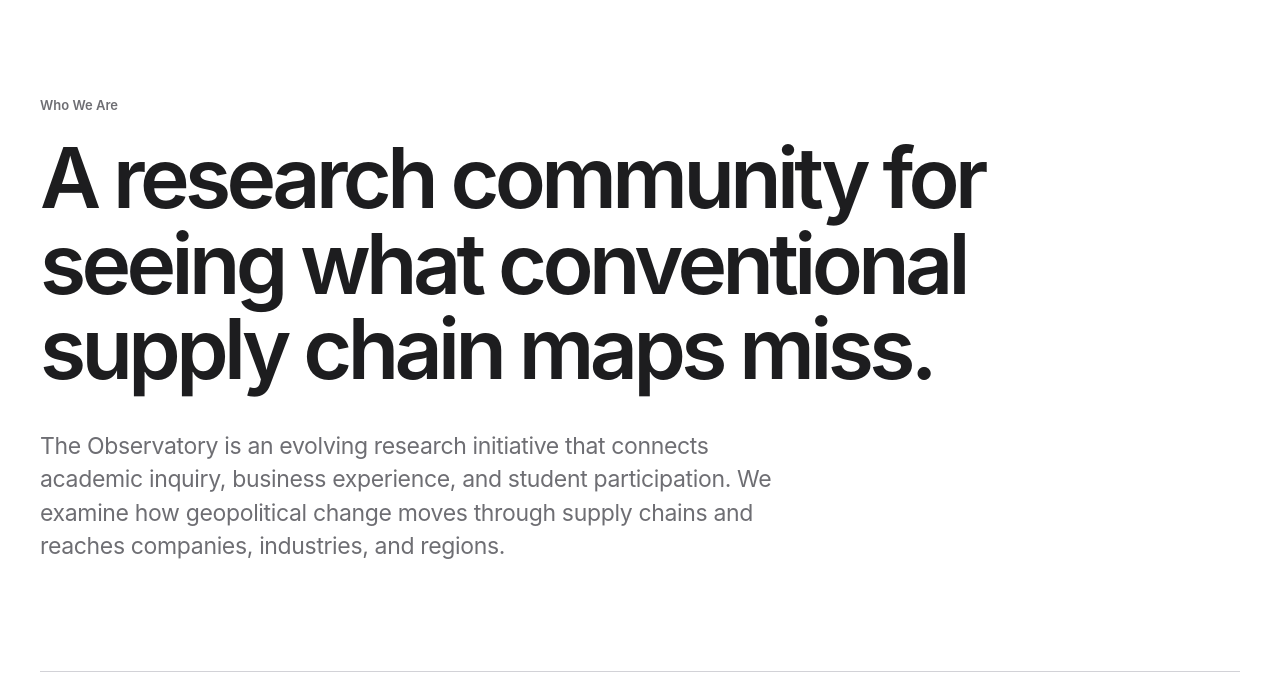
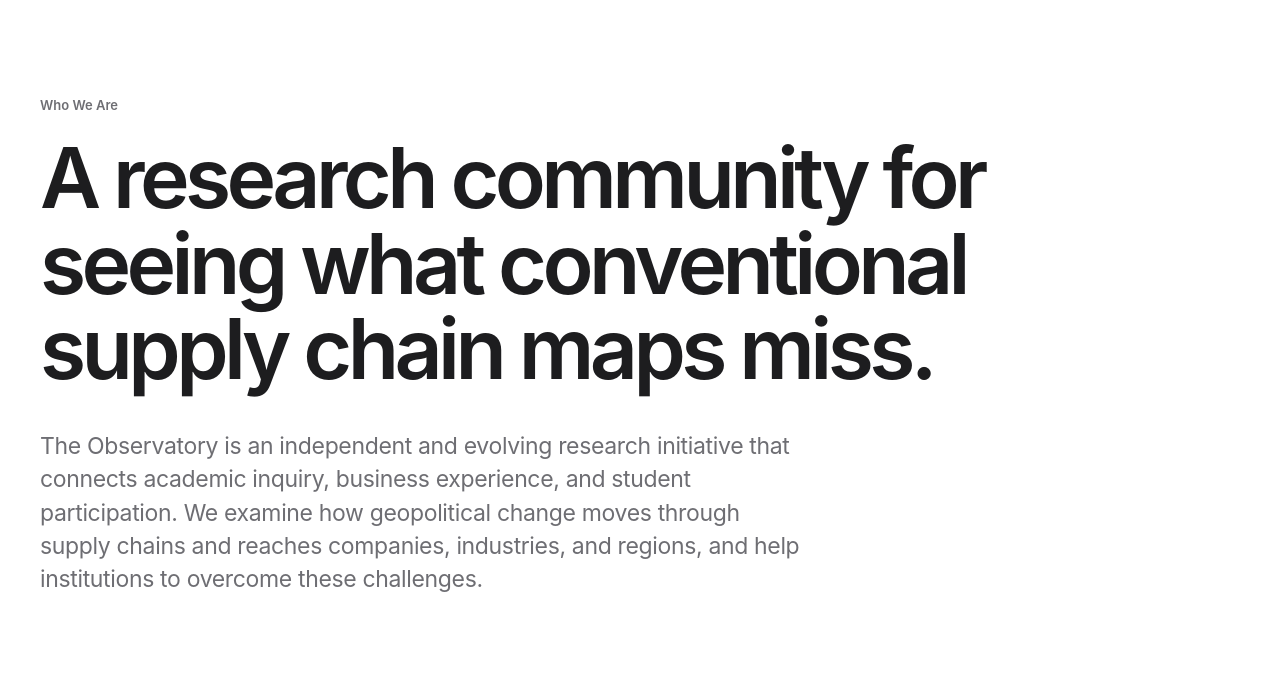
Before and after one commit to biazzin/scgobservatory, a plain HTML site: page who-we-are.html in a window 1280 px wide. Shown: the part 108-800 px from the top of the page. Drawn offline with Linux system fonts and the light colour scheme.

Commit message:
Update who-we-are.html

```diff
--- a/who-we-are.html
+++ b/who-we-are.html
@@ -71,9 +71,10 @@
       </h1>
 
       <p class="page-intro">
-        The Observatory is an evolving research initiative that connects academic inquiry,
+        The Observatory is an independent and evolving research initiative that connects academic inquiry,
         business experience, and student participation. We examine how geopolitical change
-        moves through supply chains and reaches companies, industries, and regions.
+        moves through supply chains and reaches companies, industries, and regions, and help institutions to
+        overcome these challenges.
       </p>
     </section>
 
```
